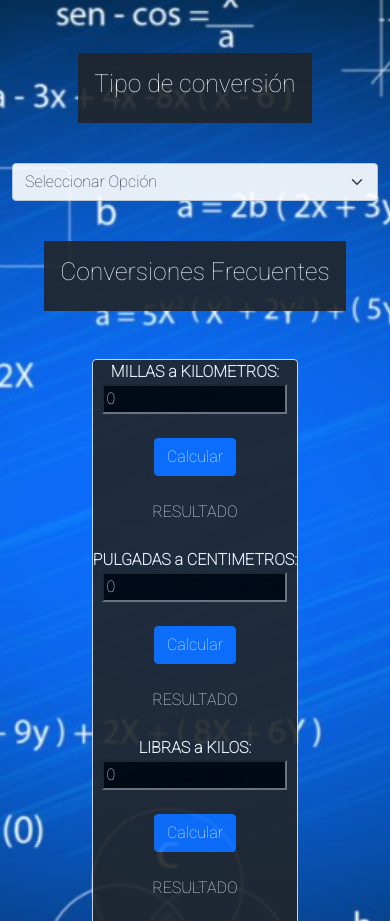
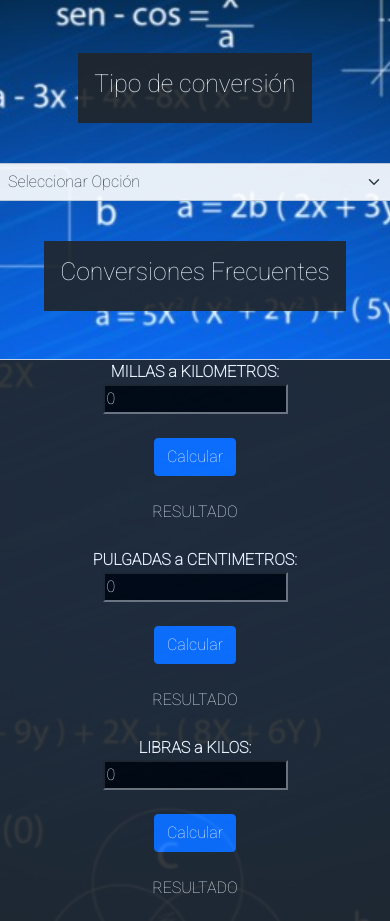
Before and after one commit to FedeGonzalez2016/conversor, a plain HTML site: page index.html in a window 390 px wide. Shown: the part 124-1045 px from the top of the page. Drawn offline with nearby package versions, Linux system fonts and the light colour scheme.

Commit message:
Se solucionaron problemas con el Web responsive design

```diff
--- a/style.css
+++ b/style.css
@@ -1,22 +1,16 @@
 
 body {
-
-
     background-position: center;
     background-repeat: no-repeat;
     background-size: cover;
     opacity: 0.9;
     font-family: 'Roboto', sans-serif !important;
-
 }
 
 .bg-image {
-
-
         max-width: 100%;
         height: auto;
     /* Para hacer responsivo el fondo de pantalla del dispositivo*/
-
 }
 
 .imagen {
@@ -30,16 +24,30 @@ body {
 */
 
 .container {
-
     display: flex;
     flex-direction: column;
     align-items: center;
-
 }
 
 #millas , #pulgadas, #libras, #pies {
-
     background-color: black !important;
     color: white !important;
+}
+
+.form-select {
+    width: 400px !important;
+}
+
+.card {
+    width: 1000px;
+}
+
+@media (max-width: 975px) {
+
+    .card {
+
+        width: 400px;
+
+    }
 
 }
```
